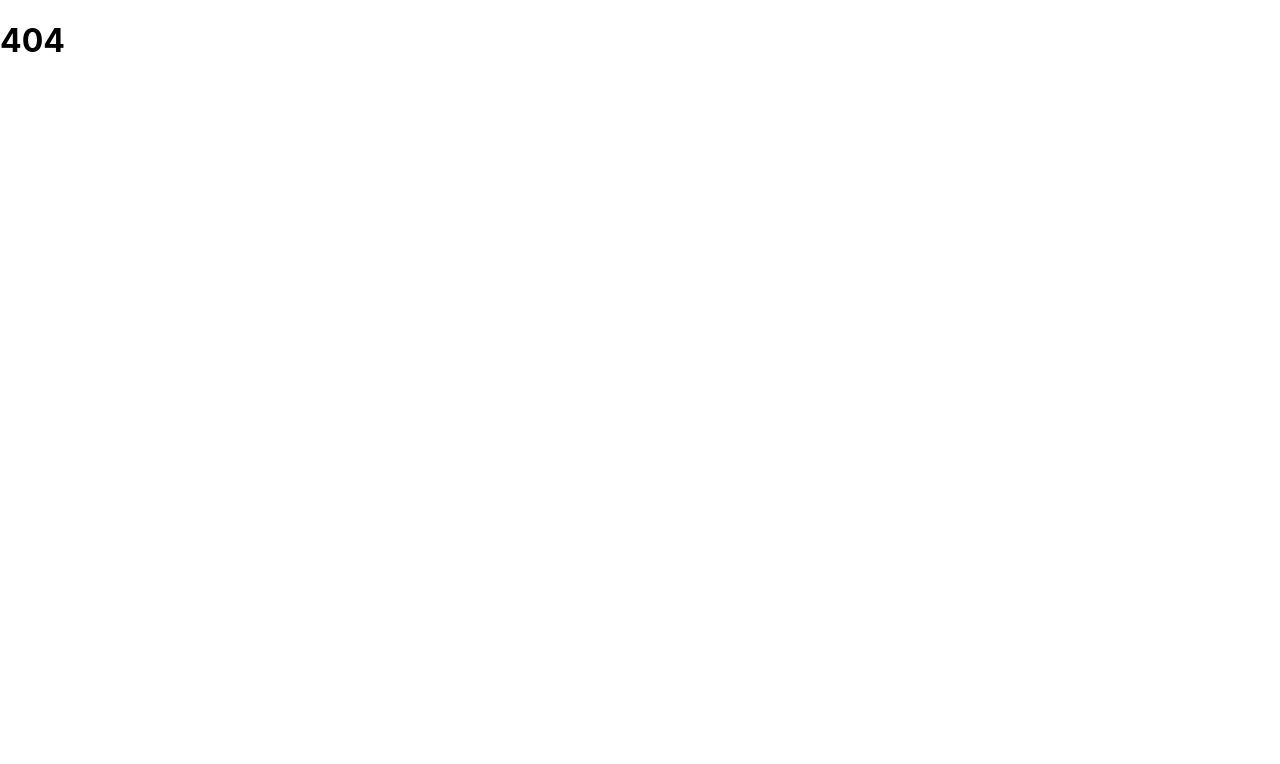
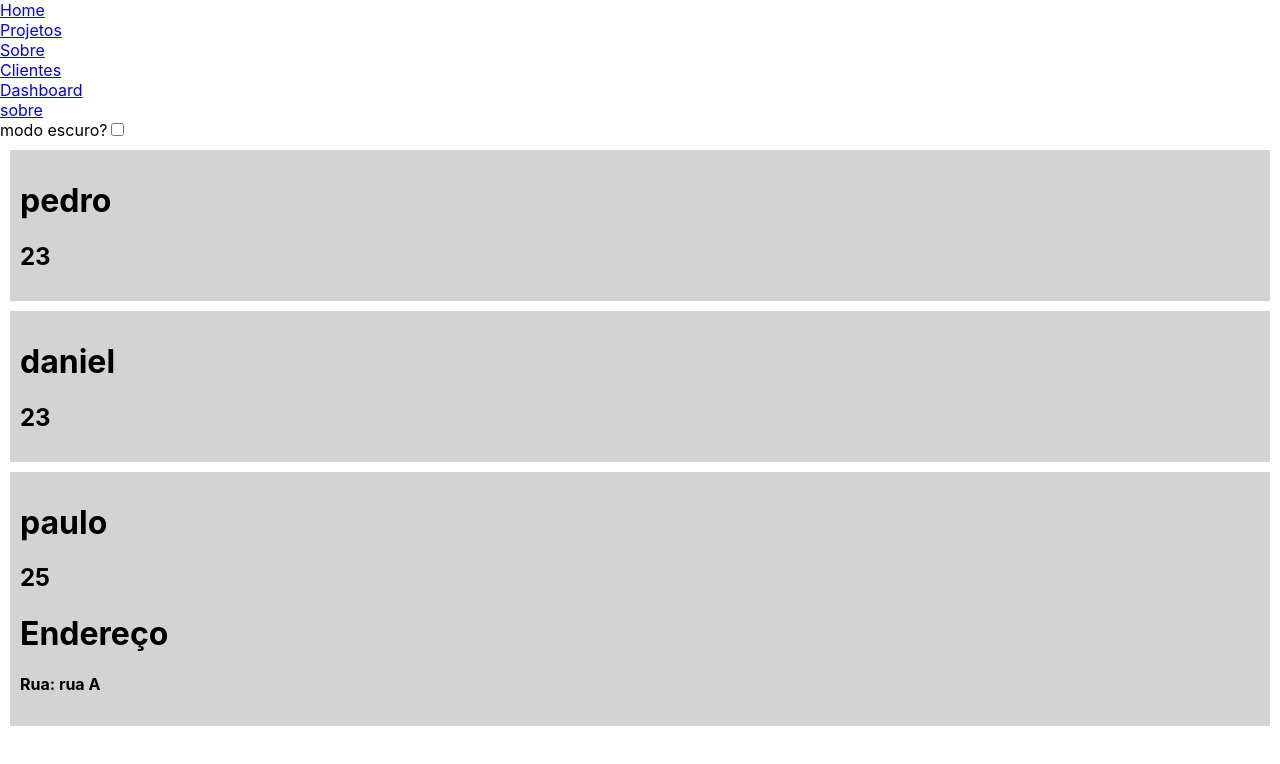
Before and after one commit to pitfritsch/grupo-estudos-react, a React (Create React App) app: page /clientes in a window 1280 px wide. Shown: the top 764 px of the page. Built offline with nearby package versions, Linux system fonts and the light colour scheme.

Commit message:
adicionando typescript

```diff
--- a/package.json
+++ b/package.json
@@ -6,10 +6,15 @@
     "@testing-library/jest-dom": "^5.11.4",
     "@testing-library/react": "^11.1.0",
     "@testing-library/user-event": "^12.1.10",
+    "@types/jest": "^27.0.2",
+    "@types/node": "^16.11.6",
+    "@types/react": "^17.0.34",
+    "@types/react-dom": "^17.0.11",
     "react": "^17.0.2",
     "react-dom": "^17.0.2",
     "react-router-dom": "^5.3.0",
     "react-scripts": "4.0.3",
+    "typescript": "^4.4.4",
     "web-vitals": "^1.0.1"
   },
   "scripts": {
--- a/src/App.jsx
+++ b/src/App.jsx
@@ -3,6 +3,7 @@ import { BrowserRouter, Redirect, Route, Switch } from 'react-router-dom';
 import './App.css';
 import useAuth from './hooks/useAuth';
 import useToggle from './hooks/useToggle';
+import Clientes from './pages/Clientes';
 import Dashboard from './pages/Dashboard';
 import HomePage from './pages/HomePage';
 import Projetos from './pages/Projetos';
@@ -26,6 +27,9 @@ function App() {
           <Route path='/sobre'>
             <Sobre />
           </Route>
+          <Route path='/clientes'>
+            <Clientes />
+          </Route>
           <Route path="/dashboard" render={(props) => {
               if (estaLogado()) {
                 return <Dashboard {...props} />
--- /dev/null
+++ b/src/components/functional/Cliente.tsx
@@ -0,0 +1,23 @@
+import React from 'react'
+import { ICliente } from '../../pages/Clientes'
+
+interface IProps {
+  cliente: ICliente
+}
+
+export default function Cliente({ cliente }: IProps) {
+  return (
+    <div style={{ margin: '10px', padding: '10px', backgroundColor: 'lightgray' }}>
+      <h1>{cliente.nome}</h1>
+      <h2>{cliente.idade}</h2>
+
+      {cliente.endereco &&
+        <div>
+          <h1>Endereço</h1>
+          <h4>Rua: {cliente.endereco.rua}</h4>
+        </div>
+      }
+
+    </div>
+  )
+}
--- a/src/components/functional/Navbar.jsx
+++ b/src/components/functional/Navbar.jsx
@@ -18,6 +18,8 @@ export default function Navbar() {
       <br />
       <Link to='/sobre'>Sobre</Link>
       <br />
+      <Link to='/clientes'>Clientes</Link>
+      <br />
       <Link to='/dashboard'>Dashboard</Link>
       <br />
       <a href="/sobre">sobre</a>  {/* recarrega */}
--- /dev/null
+++ b/src/pages/Clientes.tsx
@@ -0,0 +1,49 @@
+import React from 'react'
+import Cliente from '../components/functional/Cliente'
+import Navbar from '../components/functional/Navbar'
+
+interface IEndereco {
+  rua: string
+}
+
+type TSexos = 'masculino' | 'feminino'
+
+export interface ICliente {
+  nome: string
+  idade: number
+  sexo: TSexos
+  endereco?: IEndereco
+}
+
+// const clientes: Array<ICliente> = [
+const clientes: ICliente[] = [
+  {
+    nome: 'pedro',
+    idade: 23,
+    sexo: 'masculino'
+  },
+  {
+    nome: 'daniel',
+    idade: 23,
+    sexo: 'masculino'
+  },
+  {
+    nome: 'paulo',
+    idade: 25,
+    sexo: 'masculino',
+    endereco: {
+      rua: 'rua A'
+    }
+  },
+]
+
+export default function Clientes() {
+  return (
+    <div>
+      <Navbar />
+      {clientes.map(cliente =>
+        <Cliente cliente={cliente} />
+      )}
+    </div>
+  )
+}
--- /dev/null
+++ b/src/react-app-env.d.ts
@@ -0,0 +1 @@
+/// <reference types="react-scripts" />
```
Also changed, not shown: tsconfig.json (added, +26 -0 lines), 1 other file (tests, documents, lock files or other folders).
